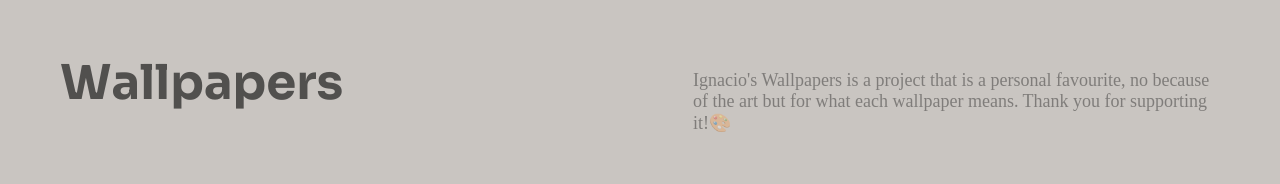
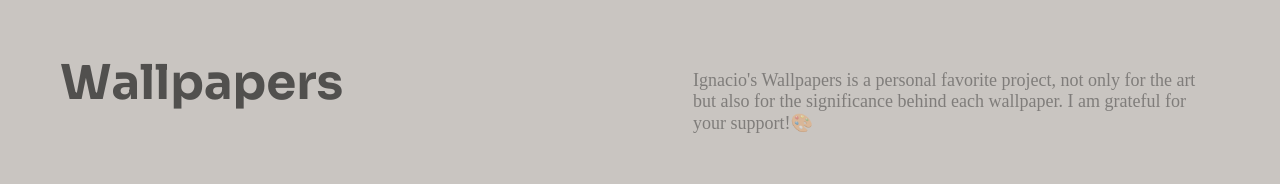
Before and after one commit to nachodoria/nachodoria, a React (Create React App) app: page / in a window 1280 px wide. Shown: the part 3285-3469 px from the top of the page. Built offline with nearby package versions, Linux system fonts and the light colour scheme; a web font is replaced by a local one.

Commit message:
Update App.js

```diff
--- a/src/App.js
+++ b/src/App.js
@@ -108,7 +108,7 @@ function App() {
                   ></AnimatedProjectTitle>
 
                   <p
-                    style={{ marginLeft: "300px" }}>Ignacio's Wallpapers is a project that is a personal favourite, no because of the art but for what each wallpaper means. Thank you for supporting it!🎨
+                    style={{ marginLeft: "300px" }}>Ignacio's Wallpapers is a personal favorite project, not only for the art but also for the significance behind each wallpaper. I am grateful for your support!🎨
                     </p>
                 </motion.div>
 
```
